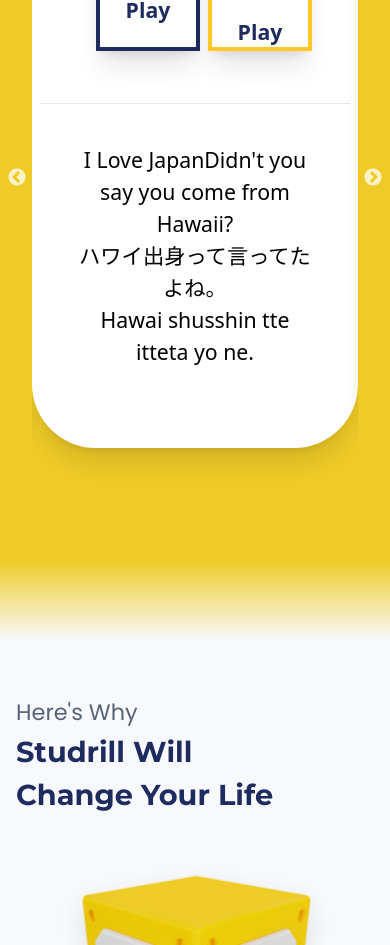
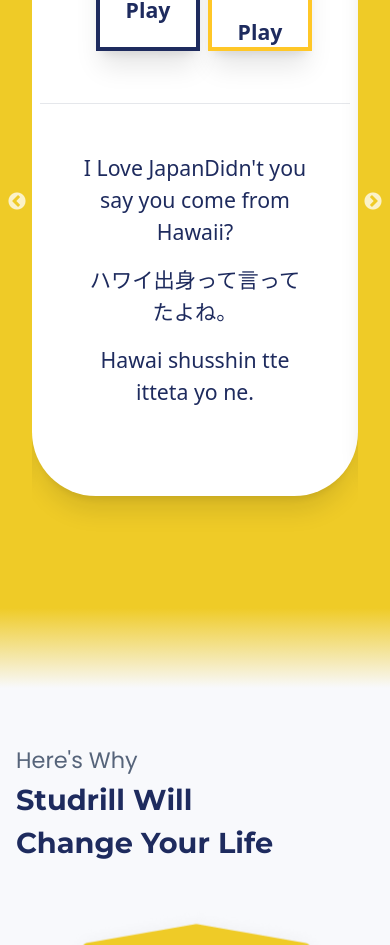
Before and after one commit to Guneetsinghtuli/StudrilWeb, a Next.js app: page / in a window 390 px wide. Shown: the part 1271-2216 px from the top of the page. Built offline with nearby package versions, Linux system fonts and the light colour scheme.

Commit message:
text updated

```diff
--- a/src/components/navbar.js
+++ b/src/components/navbar.js
@@ -25,7 +25,7 @@ export default function Navbar() {
         <div class="hidden md:block w-full md:w-auto" id="mobile-menu">
         <ul class="flex-col md:flex-row flex md:space-x-8 mt-4 md:mt-0 md:text-sm md:font-medium">
             <li>
-            <a href="#" class="bg-transparent  block pl-3 pr-4 py-2 md:text-blue-700 md:p-0 rounded focus:outline-none" aria-current="page">Home</a>
+            <a href="#home" class="bg-transparent  block pl-3 pr-4 py-2 md:text-blue-700 md:p-0 rounded focus:outline-none" aria-current="page">Home</a>
             </li>
             <li>
             <a href="#" class="text-gray-700 hover:bg-gray-50 border-b border-gray-100 md:hover:bg-transparent md:border-0 block pl-3 pr-4 py-2 md:hover:text-blue-700 md:p-0">Testimonies</a>
--- a/src/components/test.js
+++ b/src/components/test.js
@@ -25,14 +25,6 @@ const ThreeCardCarousel = () => {
   return (
     <section className="mt-10 ">
       <div class="relative">
-        {/* <div class="bottom-0 left-0 right-0 h-22">
-          <svg xmlns="http://www.w3.org/2000/svg" viewBox="2 0 1440 320">
-            <path
-              class="fill-current text-yellow-500"
-              d="M0,160L60,149.3C120,139,240,117,360,138.7C480,160,600,224,720,240C840,256,960,224,1080,197.3C1200,171,1320,149,1380,138.7L1440,128L1440,320L1380,320C1320,320,1200,320,1080,320C960,320,840,320,720,320C600,320,480,320,360,320C240,320,120,320,60,320L0,320Z"
-            ></path>
-          </svg>
-        </div> */}
       </div>
       <div className=" bg-[#EFCB27] pt-10">
         <div className="">
@@ -83,9 +75,9 @@ const ThreeCardCarousel = () => {
             </div>
             <hr className="m-2 text-bold"/>
             <div className="flex flex-col mr-10 ml-10 mt-10 mb-20 text-center">
-              <p className="text-3xl">I Love JapanDidn't you say you come from Hawaii?</p>
-              <p className="text-3xl">ハワイ出身って言ってたよね。</p>
-              <p className="text-3xl">Hawai shusshin tte itteta yo ne.</p>
+              <p className="text-3xl font-medium	text-[#1E2B5E] m-2">I Love JapanDidn't you say you come from Hawaii?</p>
+              <p className="text-3xl font-medium	text-[#1E2B5E] m-2">ハワイ出身って言ってたよね。</p>
+              <p className="text-3xl font-medium	text-[#1E2B5E] m-2">Hawai shusshin tte itteta yo ne.</p>
             </div>
           </div>
 
@@ -127,9 +119,9 @@ const ThreeCardCarousel = () => {
             </div>
             <hr className="m-2 text-bold"/>
             <div className="flex flex-col mr-10 ml-10 mt-10 mb-20 text-center">
-              <p className="text-3xl">I Love JapanDidn't you say you come from Hawaii?</p>
-              <p className="text-3xl">ハワイ出身って言ってたよね。</p>
-              <p className="text-3xl">Hawai shusshin tte itteta yo ne.</p>
+              <p className="text-3xl font-medium	text-[#1E2B5E] m-2">I Love JapanDidn't you say you come from Hawaii?</p>
+              <p className="text-3xl font-medium	text-[#1E2B5E] m-2">ハワイ出身って言ってたよね。</p>
+              <p className="text-3xl font-medium	text-[#1E2B5E] m-2">Hawai shusshin tte itteta yo ne.</p>
             </div>
           </div>
 
@@ -171,9 +163,9 @@ const ThreeCardCarousel = () => {
             </div>
             <hr className="m-2 text-bold"/>
             <div className="flex flex-col mr-10 ml-10 mt-10 mb-20 text-center">
-              <p className="text-3xl">I Love JapanDidn't you say you come from Hawaii?</p>
-              <p className="text-3xl">ハワイ出身って言ってたよね。</p>
-              <p className="text-3xl">Hawai shusshin tte itteta yo ne.</p>
+              <p className="text-3xl font-medium	text-[#1E2B5E] m-2">I Love JapanDidn't you say you come from Hawaii?</p>
+              <p className="text-3xl font-medium	text-[#1E2B5E] m-2">ハワイ出身って言ってたよね。</p>
+              <p className="text-3xl font-medium	text-[#1E2B5E] m-2">Hawai shusshin tte itteta yo ne.</p>
             </div>
           </div>
           </Slider>
```
